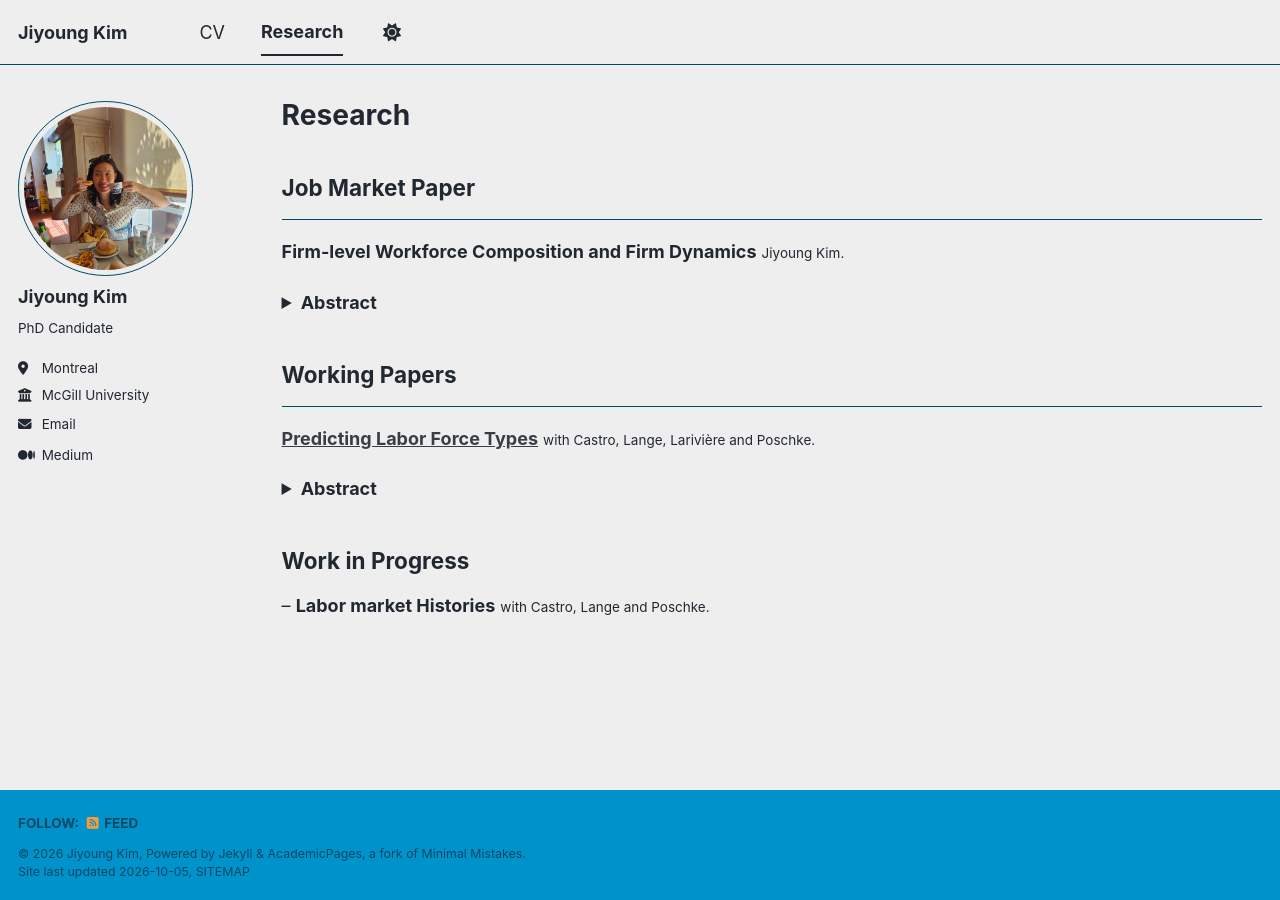
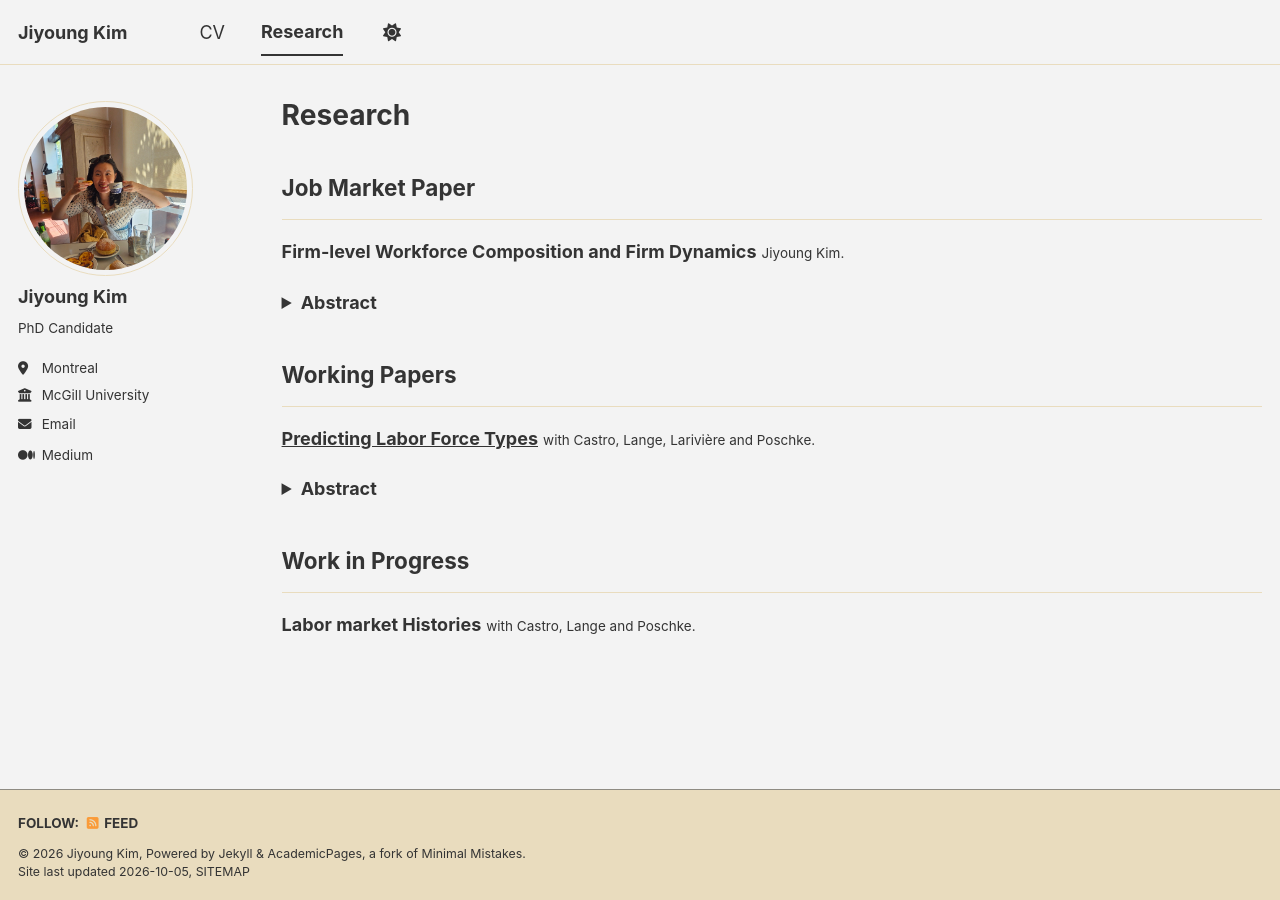
Before and after one commit to Jiyoung-Cecil-Kim/Jiyoung-Kim, a Jekyll site: the page built from _pages/papers.md, in a window 1280 px wide. Built offline with Jekyll 4.4.1, drawn with Linux system fonts in a browser that asks for light colours; a script bundle is joined from its source files by our own code; library files that are not in the unit come from our copies.

Commit message:
wip_added

```diff
--- a/_config.yml
+++ b/_config.yml
@@ -8,7 +8,7 @@
 
 # Basic Site Settings
 locale                   : "en-US"
-site_theme               : "air" # The available themes options are "default", "air", "sunrise", "mint", "dirt" and "contrast"
+site_theme               : "dirt" # The available themes options are "default", "air", "sunrise", "mint", "dirt" and "contrast"
 title                    : "Jiyoung Kim"
 title_separator          : "-"
 name                     : &name "Jiyoung Kim"
--- a/_pages/papers.md
+++ b/_pages/papers.md
@@ -31,6 +31,6 @@ A small group of people accounts for a large majority of flows between labor mar
 </details>
 
 ## Work in Progress
---
+---
 **Labor market Histories**
 <small>with Castro, Lange and Poschke.</small>
```
